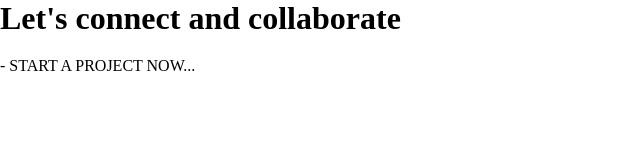
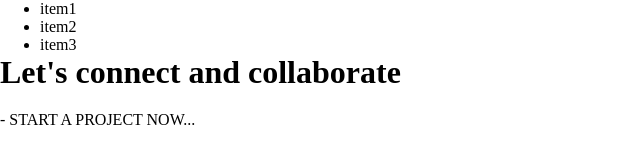
Before and after one commit to Preethi-Dev/demo, a plain HTML site: page index.html in a window 1280 px wide. Shown: the whole page, without its empty margins (0-640 px from the left). Drawn offline with Linux system fonts and the light colour scheme.

Commit message:
nav list added

```diff
--- a/index.html
+++ b/index.html
@@ -8,7 +8,15 @@
     <title>Document</title>
   </head>
   <body>
-    <header></header>
+    <header>
+      <nav>
+        <ul>
+          <li>item1</li>
+          <li>item2</li>
+          <li>item3</li>
+        </ul>
+      </nav>
+    </header>
     <h1>Let's connect and collaborate</h1>
     <p>- START A PROJECT NOW...</p>
     <footer></footer>
```
